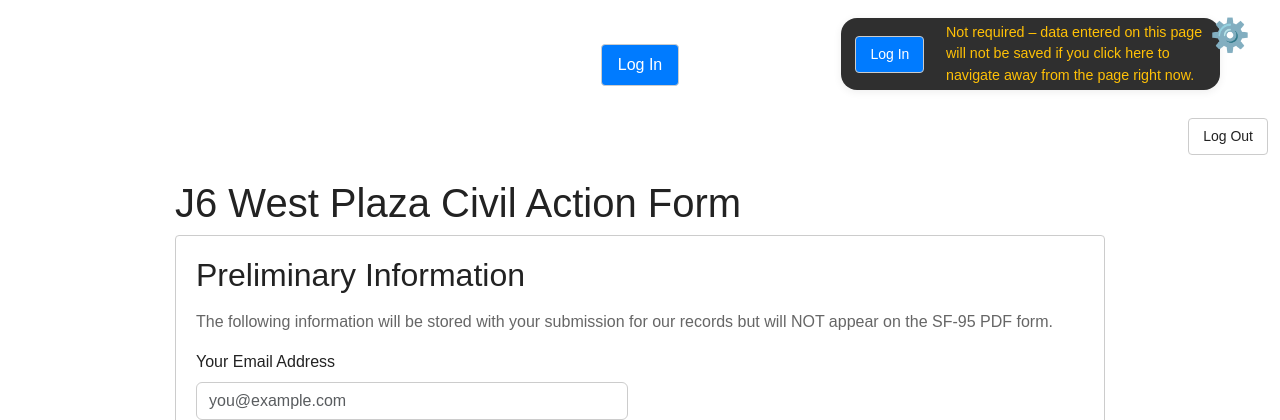
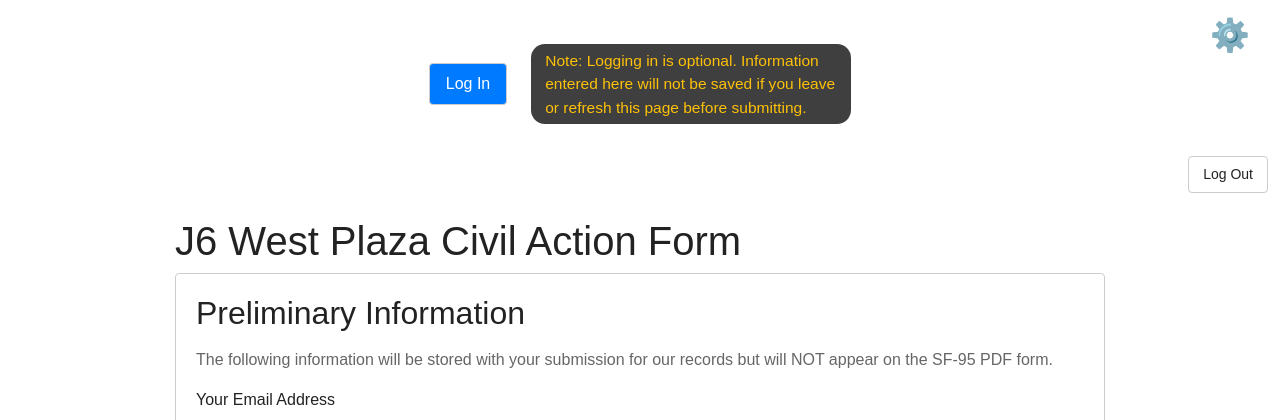
Before and after one commit to DanielGoodwyn/west-plaza-j6-ftca-form95, a Flask app: page / in a window 1280 px wide. Shown: the top 420 px of the page. Run offline with Flask 3, Linux system fonts and the light colour scheme.

Commit message:
Show only one Log In button (center), move note next to it, and improve note wording. Log Out only in top right when logged in.

```diff
--- a/src/templates/form.html
+++ b/src/templates/form.html
@@ -35,46 +35,13 @@
         <span>{{ current_user.username }}</span>
         <a href="{{ url_for('logout') }}" class="btn btn-outline-secondary btn-sm ms-2" style="pointer-events:auto;">Log Out</a>
     </div>
-    {% else %}
-    <style>
-        .user-info-topright {
-            position: fixed;
-            top: 18px;
-            right: 60px;
-            z-index: 999;
-            font-size: 0.97em;
-            color: #bbb;
-            background: rgba(30,30,30,0.92);
-            padding: 4px 14px;
-            border-radius: 16px;
-            pointer-events: auto;
-            box-shadow: 0 2px 8px rgba(0,0,0,0.07);
-        }
-        @media (max-width: 600px) {
-            .user-info-topright {
-                font-size: 0.85em;
-                padding: 3px 7px;
-                right: 44px;
-            }
-        }
-        .user-info-warning {
-            color: #ffc107;
-            font-size: 0.92em;
-            margin-left: 10px;
-            white-space: normal;
-            max-width: 260px;
-        }
-    </style>
-    <div class="user-info-topright d-flex align-items-center" style="gap: 0.75em;">
-        <a href="{{ url_for('login') }}" class="btn btn-primary btn-sm">Log In</a>
-        <span class="user-info-warning">Not required – data entered on this page will not be saved if you click here to navigate away from the page right now.</span>
-    </div>
     {% endif %}
     <div class="container-fluid">
       <!-- Show login/admin buttons below form if not logged in or if admin -->
       {% if not current_user.is_authenticated %}
-        <div class="d-flex justify-content-center mt-4">
+        <div class="d-flex justify-content-center align-items-center mt-4" style="gap: 1em; flex-wrap: wrap;">
           <a href="{{ url_for('login') }}" class="btn btn-primary">Log In</a>
+          <span style="color: #ffc107; font-size: 0.97em; max-width: 320px; background: rgba(30,30,30,0.85); padding: 5px 14px; border-radius: 14px; margin-left: 8px;">Note: Logging in is optional. Information entered here will not be saved if you leave or refresh this page before submitting.</span>
         </div>
       {% elif current_user.is_authenticated and current_user.is_admin and current_user.is_admin() %}
         <div class="d-flex justify-content-center mt-4">
```
